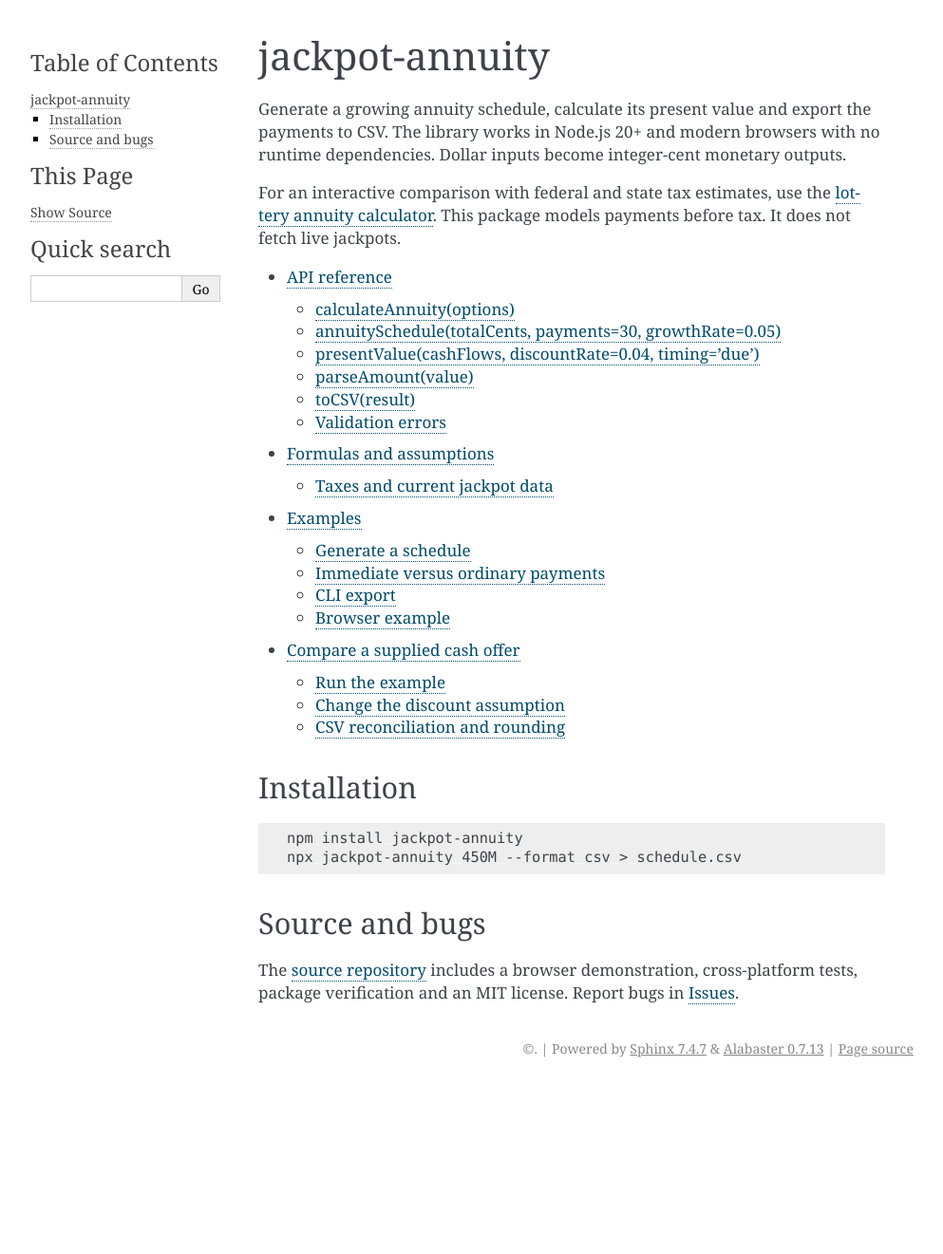
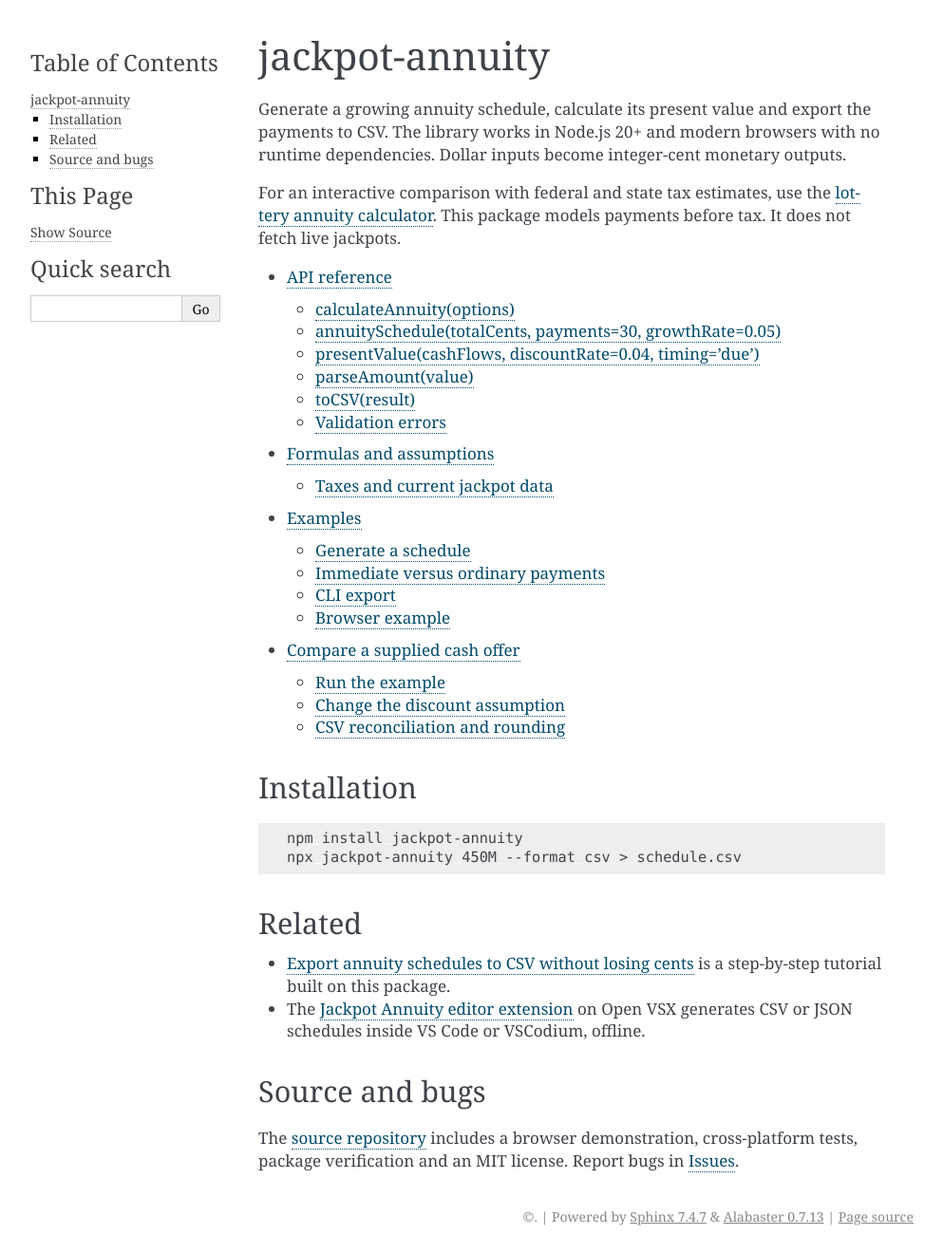
Before and after one commit to jiankn/jackpot-annuity, a Sphinx documentation site: the page built from docs/index.rst, in a window 1280 px wide. Shown: the whole page at 95% size, without its empty margins (148-1141 px from the left). Built offline with Sphinx 7.4.7, drawn with Linux system fonts in a browser that asks for light colours; before the commit the page ends 1144 px from its top, so only the background shows below that.

Commit message:
Link the DEV tutorial and the Open VSX extension
Co-Authored-By: Claude Opus 5.5 <noreply@anthropic.com>

```diff
--- a/docs/index.rst
+++ b/docs/index.rst
@@ -25,6 +25,14 @@ Installation
    npm install jackpot-annuity
    npx jackpot-annuity 450M --format csv > schedule.csv
 
+Related
+-------
+
+* `Export annuity schedules to CSV without losing cents <https://dev.to/jiankn/export-annuity-schedules-to-csv-without-losing-cents-2e92>`_
+  is a step-by-step tutorial built on this package.
+* The `Jackpot Annuity editor extension <https://open-vsx.org/extension/jiankn/jackpot-annuity>`_
+  on Open VSX generates CSV or JSON schedules inside VS Code or VSCodium, offline.
+
 Source and bugs
 --------------------
 
```
Also changed, not shown: README.md (+5 -0 lines).
